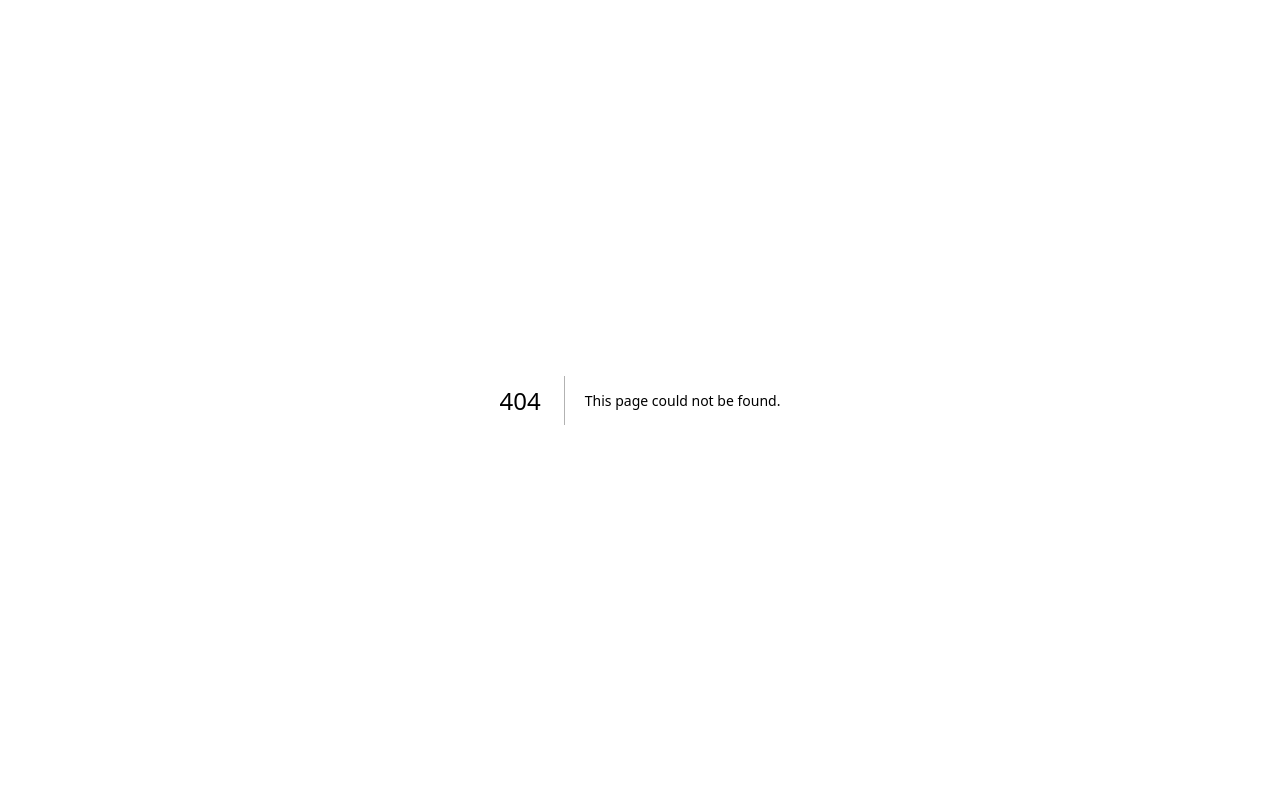
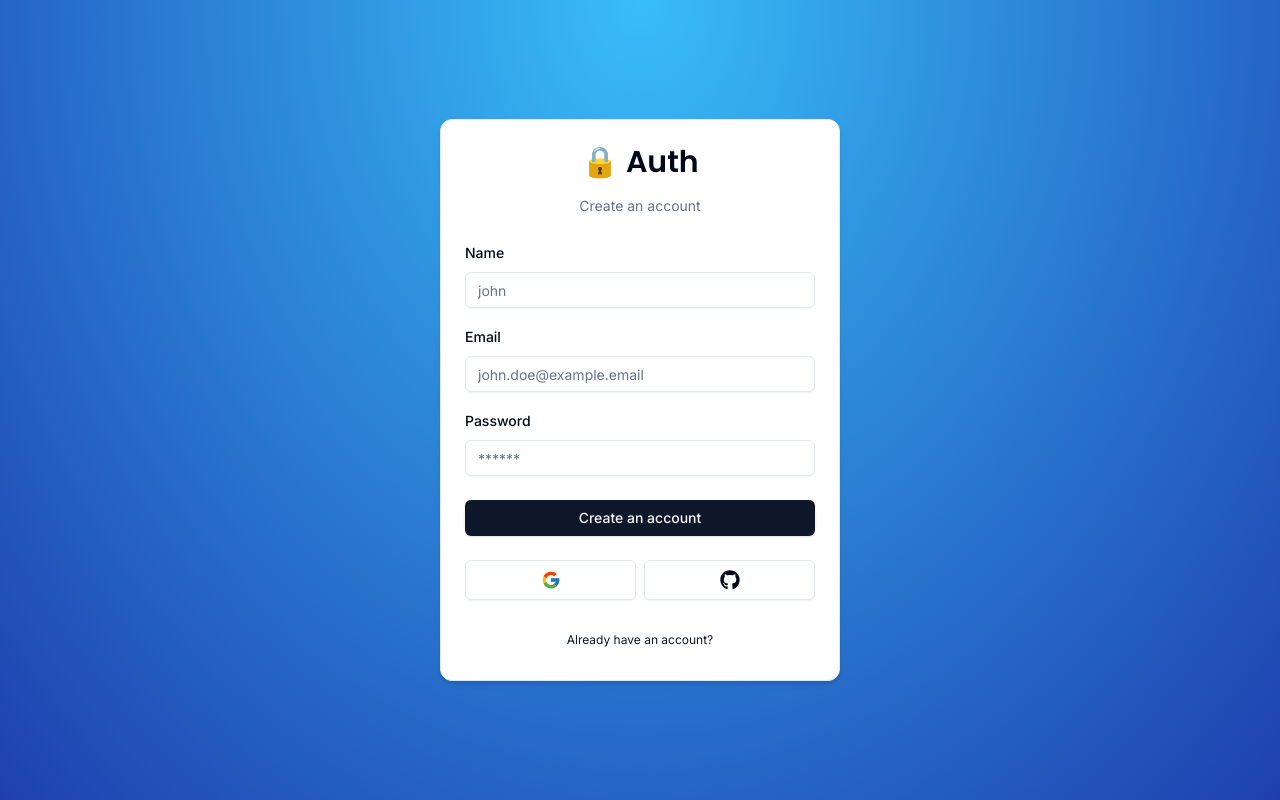
Before and after one commit to rg-1708/hookahdvisor, a Next.js app: page /auth/register in a window 1280 px wide. Before the commit this address had no page. Built offline with nearby package versions, Linux system fonts and the light colour scheme.

Commit message:
Added register page, form and server action

```diff
--- /dev/null
+++ b/actions/register.ts
@@ -0,0 +1,14 @@
+"use server";
+
+import { RegisterSchema } from "@/schemas";
+import * as z from "zod";
+
+export const register = async (values: z.infer<typeof RegisterSchema>) => {
+  const validatedFields = RegisterSchema.safeParse(values);
+
+  if (!validatedFields.success) {
+    return { error: "Invalid Fields" };
+  }
+
+  return { success: "Email Sent" };
+};
--- /dev/null
+++ b/app/auth/register/page.tsx
@@ -0,0 +1,7 @@
+import { RegisterForm } from "@/components/auth/register-form";
+
+const RegisterPage = () => {
+  return <RegisterForm />;
+};
+
+export default RegisterPage;
--- /dev/null
+++ b/components/auth/register-form.tsx
@@ -0,0 +1,120 @@
+"use client";
+
+import * as z from "zod";
+import { useState, useTransition } from "react";
+import { useForm } from "react-hook-form";
+
+import { RegisterSchema } from "@/schemas";
+import { zodResolver } from "@hookform/resolvers/zod";
+import { CardWrapper } from "@/components/auth/card-wrapper";
+
+import {
+  Form,
+  FormControl,
+  FormField,
+  FormItem,
+  FormLabel,
+  FormMessage,
+} from "@/components/ui/form";
+import { Input } from "@/components/ui/input";
+import { Button } from "@/components/ui/button";
+import { FormError } from "@/components/form-components/form-error";
+import { FormSuccess } from "@/components/form-components/form-success";
+import { register } from "@/actions/register";
+
+export const RegisterForm = () => {
+  const [error, setError] = useState<string | undefined>("");
+  const [success, setSuccess] = useState<string | undefined>("");
+  const [isPending, startTransition] = useTransition();
+
+  const form = useForm<z.infer<typeof RegisterSchema>>({
+    resolver: zodResolver(RegisterSchema),
+    defaultValues: {
+      email: "",
+      password: "",
+      name: "",
+    },
+  });
+
+  const onSubmit = (values: z.infer<typeof RegisterSchema>) => {
+    setError("");
+    setSuccess("");
+
+    startTransition(() => {
+      register(values).then((data) => {
+        setError(data.error);
+        setSuccess(data.success);
+      });
+    });
+  };
+
+  return (
+    <CardWrapper
+      headerLabel="Create an account"
+      backButtonLabel="Already have an account?"
+      backButtonHref="/auth/login"
+      showSocial
+    >
+      <Form {...form}>
+        <form onSubmit={form.handleSubmit(onSubmit)} className="space-y-6">
+          <div className="space-y-4">
+            <FormField
+              control={form.control}
+              name="name"
+              render={({ field }) => (
+                <FormItem>
+                  <FormLabel>Name</FormLabel>
+                  <FormControl>
+                    <Input {...field} placeholder="john" disabled={isPending} />
+                  </FormControl>
+                  <FormMessage />
+                </FormItem>
+              )}
+            />
+            <FormField
+              control={form.control}
+              name="email"
+              render={({ field }) => (
+                <FormItem>
+                  <FormLabel>Email</FormLabel>
+                  <FormControl>
+                    <Input
+                      {...field}
+                      placeholder="john.doe@example.email"
+                      type="email"
+                      disabled={isPending}
+                    />
+                  </FormControl>
+                  <FormMessage />
+                </FormItem>
+              )}
+            />
+            <FormField
+              control={form.control}
+              name="password"
+              render={({ field }) => (
+                <FormItem>
+                  <FormLabel>Password</FormLabel>
+                  <FormControl>
+                    <Input
+                      {...field}
+                      placeholder="******"
+                      type="password"
+                      disabled={isPending}
+                    />
+                  </FormControl>
+                  <FormMessage />
+                </FormItem>
+              )}
+            />
+          </div>
+          <FormError message={error} />
+          <FormSuccess message={success} />
+          <Button type="submit" className="w-full" disabled={isPending}>
+            Create an account
+          </Button>
+        </form>
+      </Form>
+    </CardWrapper>
+  );
+};
--- a/schemas/index.ts
+++ b/schemas/index.ts
@@ -6,3 +6,11 @@
     message: "Password is required",
   }),
 });
+
+export const RegisterSchema = z.object({
+  email: z.string().email({ message: "Email is required" }),
+  password: z.string().min(6, {
+    message: "Minimum 6 charachters are required",
+  }),
+  name: z.string().min(1, { message: "Name is required" }),
+});
```
